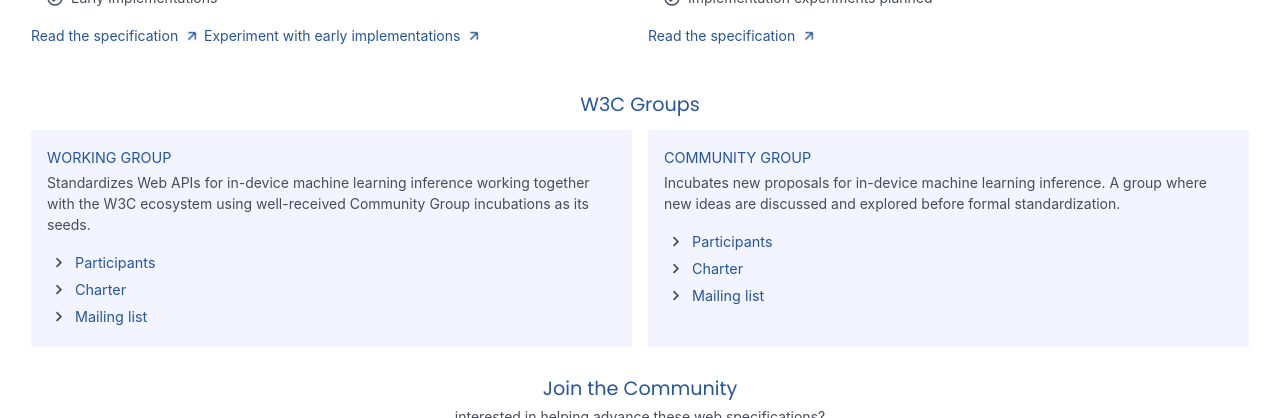
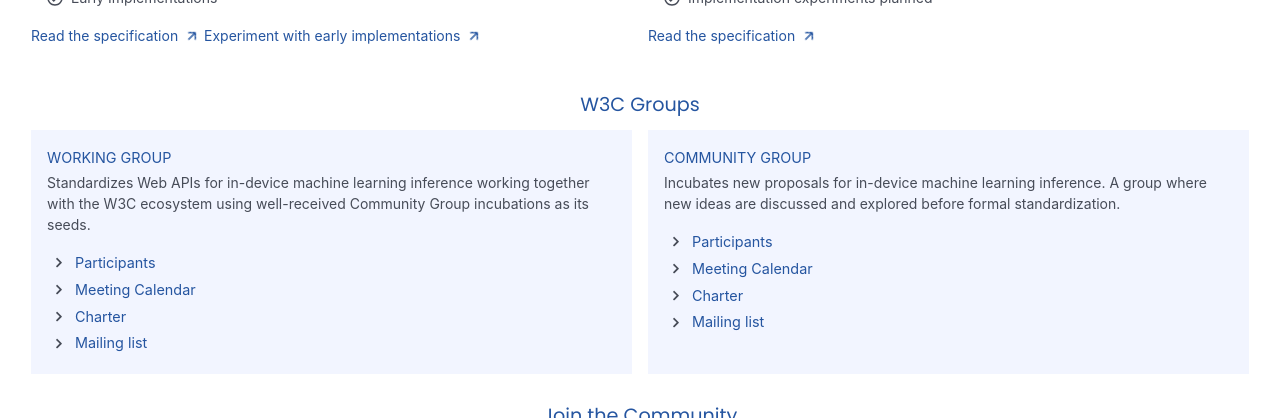
Before and after one commit to webmachinelearning/webmachinelearning.github.io, a Jekyll site: the page built from community.md, in a window 1280 px wide and 900 px high, scrolled down 466 px, cut to the strip 0-418 px from the top of the window. Built offline with Jekyll 4.4.1, drawn with Linux system fonts in a browser that asks for light colours; some of the changed lines change nothing that is shown.

Commit message:
Add Meeting Calendar links

```diff
--- a/_layouts/community.html
+++ b/_layouts/community.html
@@ -107,6 +107,11 @@
                 <path fill="currentColor"
                   d="M285.476 272.971L91.132 467.314c-9.373 9.373-24.569 9.373-33.941 0l-22.667-22.667c-9.357-9.357-9.375-24.522-.04-33.901L188.505 256 34.484 101.255c-9.335-9.379-9.317-24.544.04-33.901l22.667-22.667c9.373-9.373 24.569-9.373 33.941 0L285.475 239.03c9.373 9.372 9.373 24.568.001 33.941z">
                 </path>
+              </svg> <a href="https://www.w3.org/groups/wg/webmachinelearning/calendar">Meeting Calendar</a></li>
+            <li><svg viewBox="0 0 320 512">
+                <path fill="currentColor"
+                  d="M285.476 272.971L91.132 467.314c-9.373 9.373-24.569 9.373-33.941 0l-22.667-22.667c-9.357-9.357-9.375-24.522-.04-33.901L188.505 256 34.484 101.255c-9.335-9.379-9.317-24.544.04-33.901l22.667-22.667c9.373-9.373 24.569-9.373 33.941 0L285.475 239.03c9.373 9.372 9.373 24.568.001 33.941z">
+                </path>
               </svg> <a href="https://www.w3.org/2021/04/web-machine-learning-charter.html">Charter</a></li>
             <li><svg viewBox="0 0 320 512">
                 <path fill="currentColor"
@@ -127,6 +132,11 @@
                   d="M285.476 272.971L91.132 467.314c-9.373 9.373-24.569 9.373-33.941 0l-22.667-22.667c-9.357-9.357-9.375-24.522-.04-33.901L188.505 256 34.484 101.255c-9.335-9.379-9.317-24.544.04-33.901l22.667-22.667c9.373-9.373 24.569-9.373 33.941 0L285.475 239.03c9.373 9.372 9.373 24.568.001 33.941z">
                 </path>
               </svg> <a href="https://www.w3.org/groups/cg/webmachinelearning/participants">Participants</a></li>
+            <li><svg viewBox="0 0 320 512">
+                <path fill="currentColor"
+                  d="M285.476 272.971L91.132 467.314c-9.373 9.373-24.569 9.373-33.941 0l-22.667-22.667c-9.357-9.357-9.375-24.522-.04-33.901L188.505 256 34.484 101.255c-9.335-9.379-9.317-24.544.04-33.901l22.667-22.667c9.373-9.373 24.569-9.373 33.941 0L285.475 239.03c9.373 9.372 9.373 24.568.001 33.941z">
+                </path>
+              </svg> <a href="https://www.w3.org/groups/cg/webmachinelearning/calendar">Meeting Calendar</a></li>
             <li><svg viewBox="0 0 320 512">
                 <path fill="currentColor"
                   d="M285.476 272.971L91.132 467.314c-9.373 9.373-24.569 9.373-33.941 0l-22.667-22.667c-9.357-9.357-9.375-24.522-.04-33.901L188.505 256 34.484 101.255c-9.335-9.379-9.317-24.544.04-33.901l22.667-22.667c9.373-9.373 24.569-9.373 33.941 0L285.475 239.03c9.373 9.372 9.373 24.568.001 33.941z">
```
